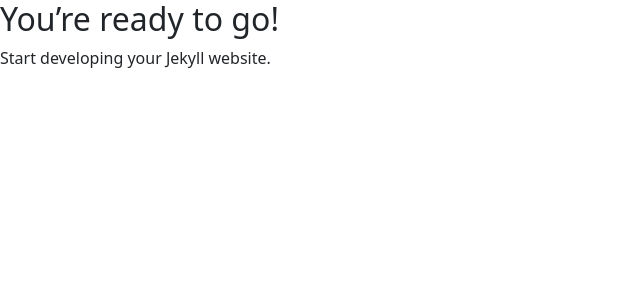
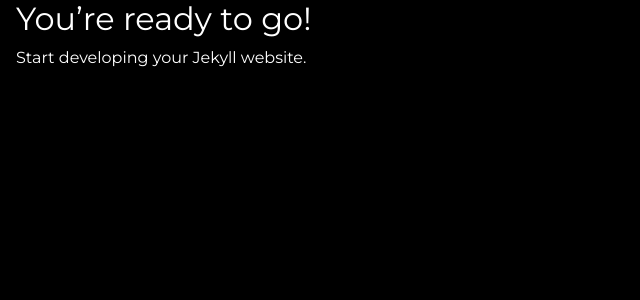
Before and after one commit to slavikr/hvmd, a Jekyll site: the page built from index.md, in a window 1280 px wide. Shown: the top 300 px of the page, without its empty margins (0-640 px from the left). Built offline with Jekyll 4.4.1, drawn with Linux system fonts in a browser that asks for light colours.

Commit message:
basic styles

```diff
--- a/_includes/head.html
+++ b/_includes/head.html
@@ -5,4 +5,5 @@
   <link rel="stylesheet" href="{{ "/assets/css/main.css" | relative_url }}">
   <!-- CSS only -->
   <link rel="stylesheet" href="https://stackpath.bootstrapcdn.com/bootstrap/5.0.0-alpha1/css/bootstrap.min.css" integrity="sha384-r4NyP46KrjDleawBgD5tp8Y7UzmLA05oM1iAEQ17CSuDqnUK2+k9luXQOfXJCJ4I" crossorigin="anonymous">
+  <link href="https://fonts.googleapis.com/css2?family=Montserrat:wght@400;700&display=swap" rel="stylesheet">
 </head>
--- a/_layouts/default.html
+++ b/_layouts/default.html
@@ -2,7 +2,9 @@
 <html lang="{{ site.lang | default: "en-US" }}">
   {% include head.html%}
   <body>
-    {{ content}}
+    <div class="container-xxl">
+      {{ content}}
+    </div>
     {% include js_scripts.html%}
   </body>
 </html>
--- /dev/null
+++ b/_sass/build/css/main.css
@@ -0,0 +1,4 @@
+body {
+  background: #000000 !important;
+  color: #ffffff !important;
+  font-family: 'Montserrat', sans-serif !important; }
--- a/_sass/main.scss
+++ b/_sass/main.scss
@@ -1,9 +1,8 @@
-$backgroundColor: #ffffff;
-$bodyColor: #000000;
-$bodyFont: -apple-system,BlinkMacSystemFont,"Segoe UI",Helvetica,Arial,sans-serif,"Apple Color Emoji","Segoe UI Emoji","Segoe UI Symbol";
+$backgroundColor: #000000;
+$bodyColor: #ffffff;
 
 body {
-  background: $backgroundColor;
-  color: $bodyColor;
-  font-family: $bodyFont;
+  background: $backgroundColor !important;
+  color: $bodyColor !important;
+  font-family: 'Montserrat', sans-serif !important;
 }
```
